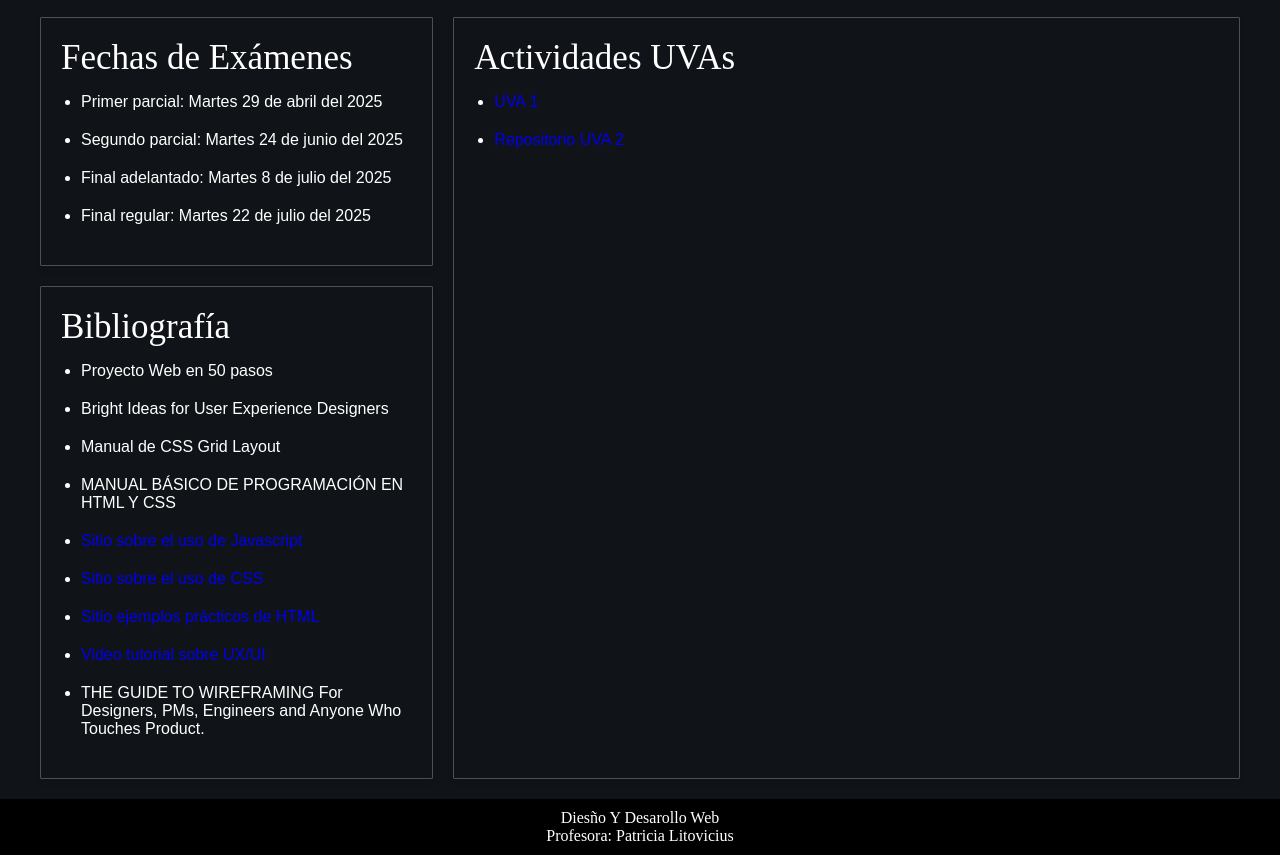
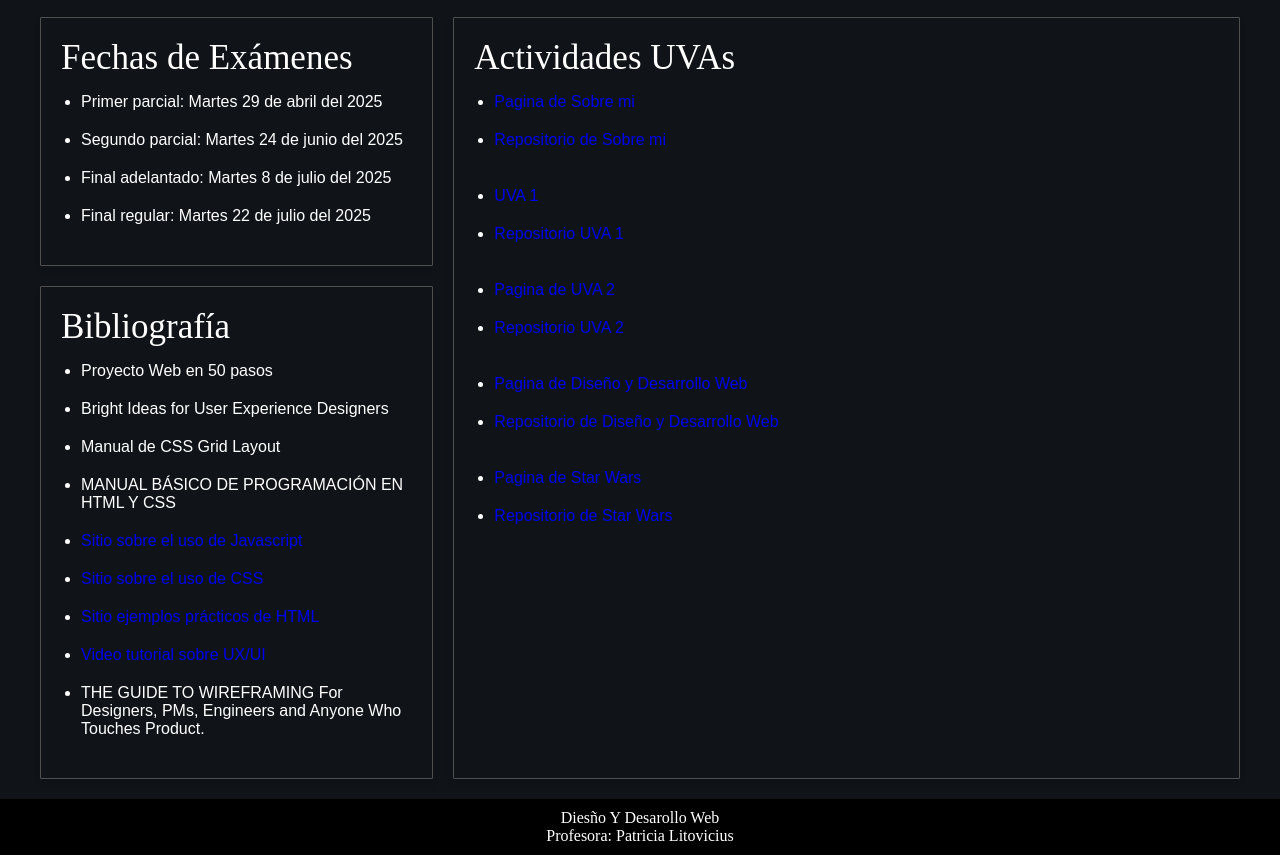
Before and after one commit to Thundeyyy/DDW, a plain HTML site: page index.html in a window 1280 px wide. Shown: the part 83-938 px from the top of the page. Drawn offline with Linux system fonts and the light colour scheme.

Commit message:
version2

```diff
--- a/index.html
+++ b/index.html
@@ -50,8 +50,16 @@
                 <h2>Actividades UVAs</h2>
 
                 <ul>
+                    <li><a href="https://thundeyyy.github.io/sobremi">Pagina de Sobre mi</a></li>
+                    <li><a href="https://github.com/Thundeyyy/sobremi">Repositorio de Sobre mi</a></li><br>
                     <li><a href="https://thundeyyy.github.io/UVA1/">UVA 1</a></li>
-                    <li><a href="https://github.com/Thundeyyy/UVA2">Repositorio UVA 2</a></li>
+                    <li><a href="https://github.com/Thundeyyy/UVA1">Repositorio UVA 1</a></li><br>
+                    <li><a href="https://thundeyyy.github.io/UVA2/">Pagina de UVA 2</a></li>
+                    <li><a href="https://github.com/Thundeyyy/UVA2">Repositorio UVA 2</a></li><br>
+                    <li><a href="https://thundeyyy.github.io/DDW/">Pagina de Diseño y Desarrollo Web</a></li>
+                    <li><a href="https://github.com/Thundeyyy/DDW">Repositorio de Diseño y Desarrollo Web</a></li><br>
+                    <li><a href="https://thundeyyy.github.io/StarWars/">Pagina de Star Wars</a></li>
+                    <li><a href="https://github.com/Thundeyyy/StarWars">Repositorio de Star Wars</a></li>
                 </ul>
             </section>
         </div>
```
